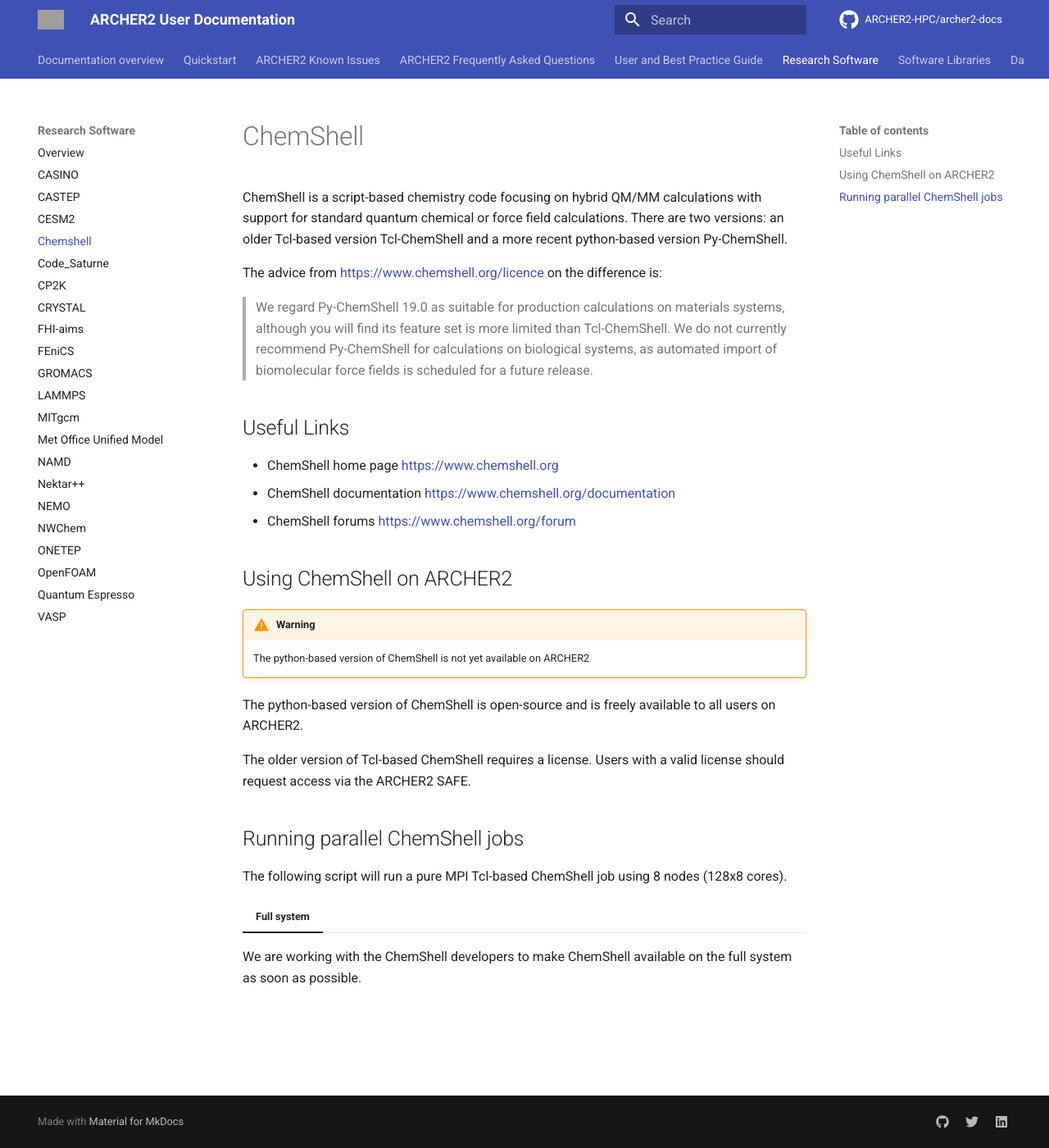
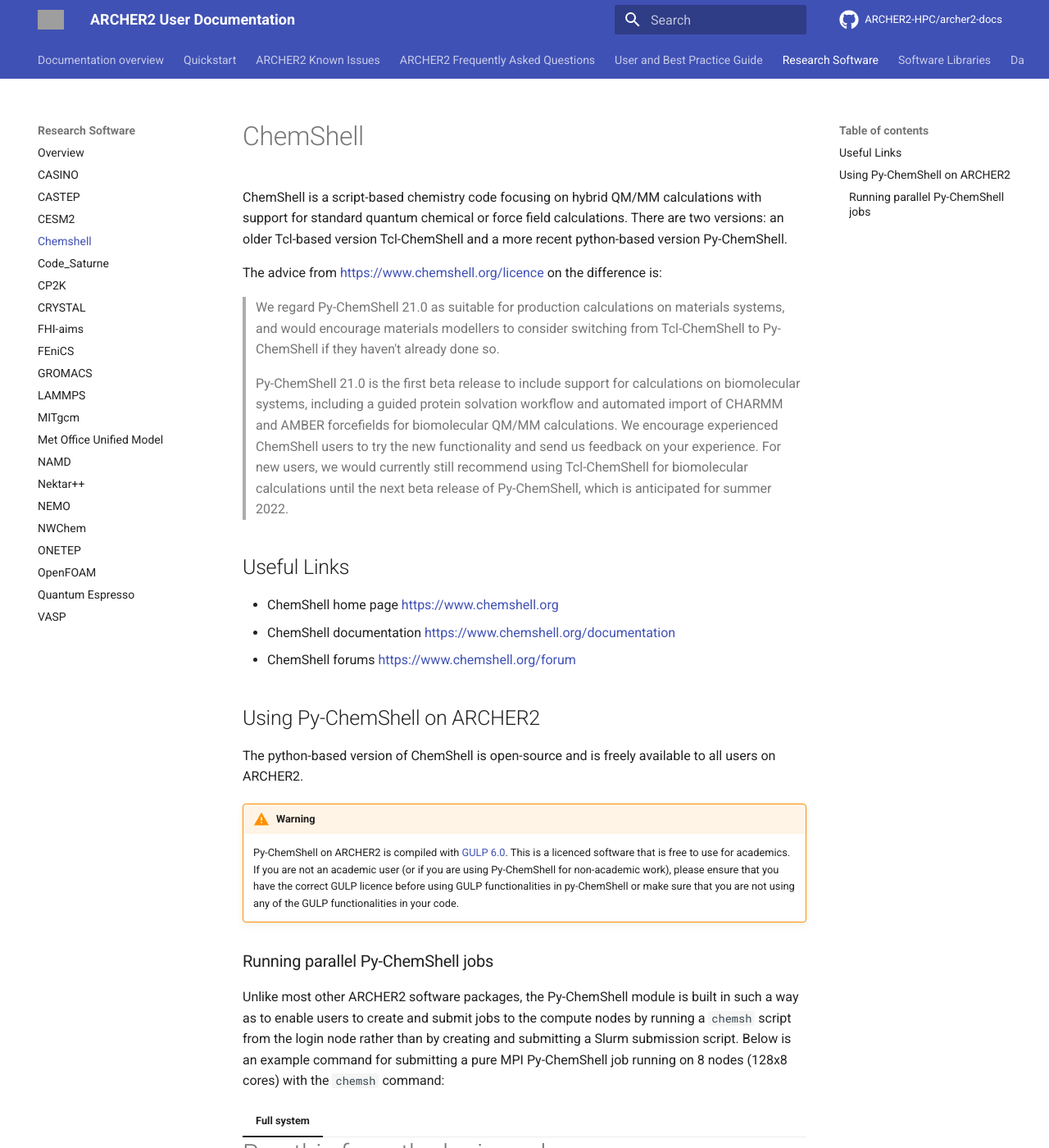
Before and after one commit to ARCHER2-HPC/archer2-docs, an MkDocs documentation site: the page built from docs/research-software/chemshell.md, in a window 1280 px wide and 1400 px high. Shown: the whole window at 82% size. Built offline with MkDocs 1.6.1 and Material for MkDocs 9.7.7, drawn with Linux system fonts in a browser that asks for light colours; comment, search, counter and statistics services are not loaded; some of the changed text lies outside the part shown; grey boxes are pictures that could not be loaded.

Commit message:
Update chemshell.md
Adding instructions for running jobs with Py-ChemShell and Tcl-ChemShell

````diff
--- a/docs/research-software/chemshell.md
+++ b/docs/research-software/chemshell.md
@@ -8,11 +8,19 @@
 The advice from <https://www.chemshell.org/licence> on the difference
 is:
 
-> We regard Py-ChemShell 19.0 as suitable for production calculations on
-> materials systems, although you will find its feature set is more
-> limited than Tcl-ChemShell. We do not currently recommend Py-ChemShell
-> for calculations on biological systems, as automated import of
-> biomolecular force fields is scheduled for a future release.
+> We regard Py-ChemShell 21.0 as suitable for production calculations on
+> materials systems, and would encourage materials modellers to consider
+> switching from Tcl-ChemShell to Py-ChemShell if they haven't already
+> done so.
+>
+> Py-ChemShell 21.0 is the first beta release to include support for
+> calculations on biomolecular systems, including a guided protein solvation
+> workflow and automated import of CHARMM and AMBER forcefields for
+> biomolecular QM/MM calculations. We encourage experienced ChemShell users
+> to try the new functionality and send us feedback on your experience. For
+> new users, we would currently still recommend using Tcl-ChemShell for
+> biomolecular calculations until the next beta release of Py-ChemShell,
+> which is anticipated for summer 2022.
 
 ## Useful Links
 
@@ -20,23 +28,71 @@
   - ChemShell documentation <https://www.chemshell.org/documentation>
   - ChemShell forums <https://www.chemshell.org/forum>
 
-## Using ChemShell on ARCHER2
-
-!!! warning
-    The python-based version of ChemShell is not yet available on
-    ARCHER2
+## Using Py-ChemShell on ARCHER2
 
 The python-based version of ChemShell is open-source and is freely
 available to all users on ARCHER2.
 
+!!! warning
+    Py-ChemShell on ARCHER2 is compiled with
+    [GULP 6.0](http://gulp.curtin.edu.au/gulp/). This is a licenced
+    software that is free to use for academics. If you are not an
+    academic user (or if you are using Py-ChemShell for non-academic
+    work), please ensure that you have the correct GULP licence before
+    using GULP functionalities in py-ChemShell or make sure that you
+    are not using any of the GULP functionalities in your code.
+
+### Running parallel Py-ChemShell jobs
+
+Unlike most other ARCHER2 software packages, the Py-ChemShell module is built
+in such a way as to enable users to create and submit jobs to the compute
+nodes by running a `chemsh` script from the login node rather than by creating
+and submitting a Slurm submission script. Below is an example command for
+submitting a pure MPI Py-ChemShell job running on 8 nodes (128x8 cores) with
+the `chemsh` command:
+
+=== "Full system"
+    # Run this from the login node
+    module load pychemshell
+
+    # Replace [budget code] below with your project code (e.g. t01)
+    chemsh --submit               \
+           --jobname pychmsh      \
+           --account budget code] \
+           --partition standard   \
+           --qos standard         \
+           --walltime 0:10:0      \
+           --nnodes 8             \
+           --nprocs 1024          \
+           py-chemshell-job.py
+    ```
+
+## Using Tcl-ChemShell on ARCHER2
+
 The older version of Tcl-based ChemShell requires a license. Users with
 a valid license should request access via the ARCHER2 SAFE.
 
-## Running parallel ChemShell jobs
+### Running parallel Tcl-ChemShell jobs
 
 The following script will run a pure MPI Tcl-based ChemShell job using 8
 nodes (128x8 cores).
 
 === "Full system"
-    We are working with the ChemShell developers to make ChemShell available
-    on the full system as soon as possible.
+    ```
+    #!/bin/bash
+
+    #SBATCH --job-name=lammps_test
+    #SBATCH --nodes=8
+    #SBATCH --tasks-per-node=128
+    #SBATCH --cpus-per-task=1
+    #SBATCH --time=00:20:00
+
+    # Replace [budget code] below with your project code (e.g. t01)
+    #SBATCH --account=[budget code]
+    #SBATCH --partition=standard
+    #SBATCH --qos=standard
+
+    module load tcl-chemshell/3.7.1
+
+    srun --distribution=block:block --hint=nomultithread chemsh.x input.chm
+    ```
````
